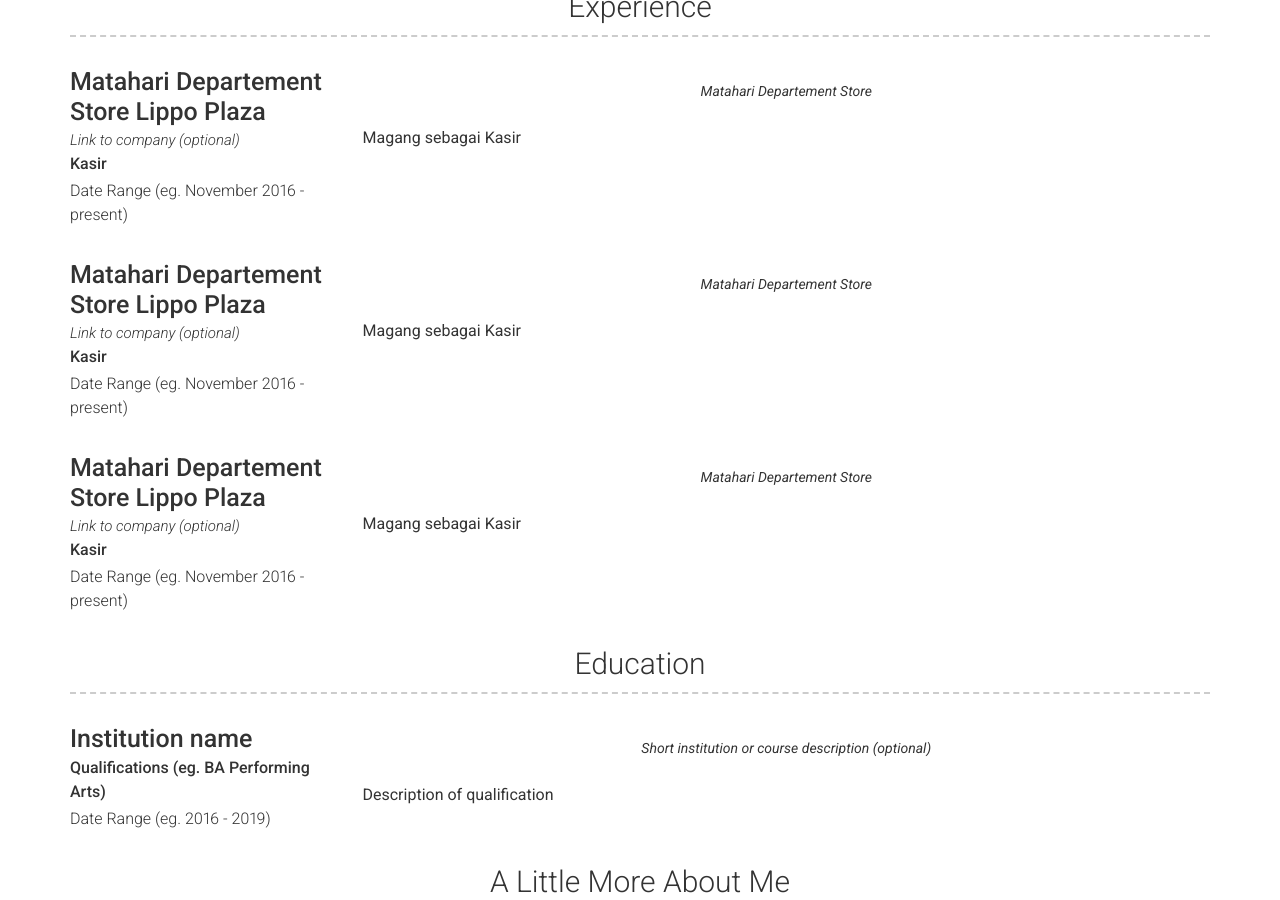
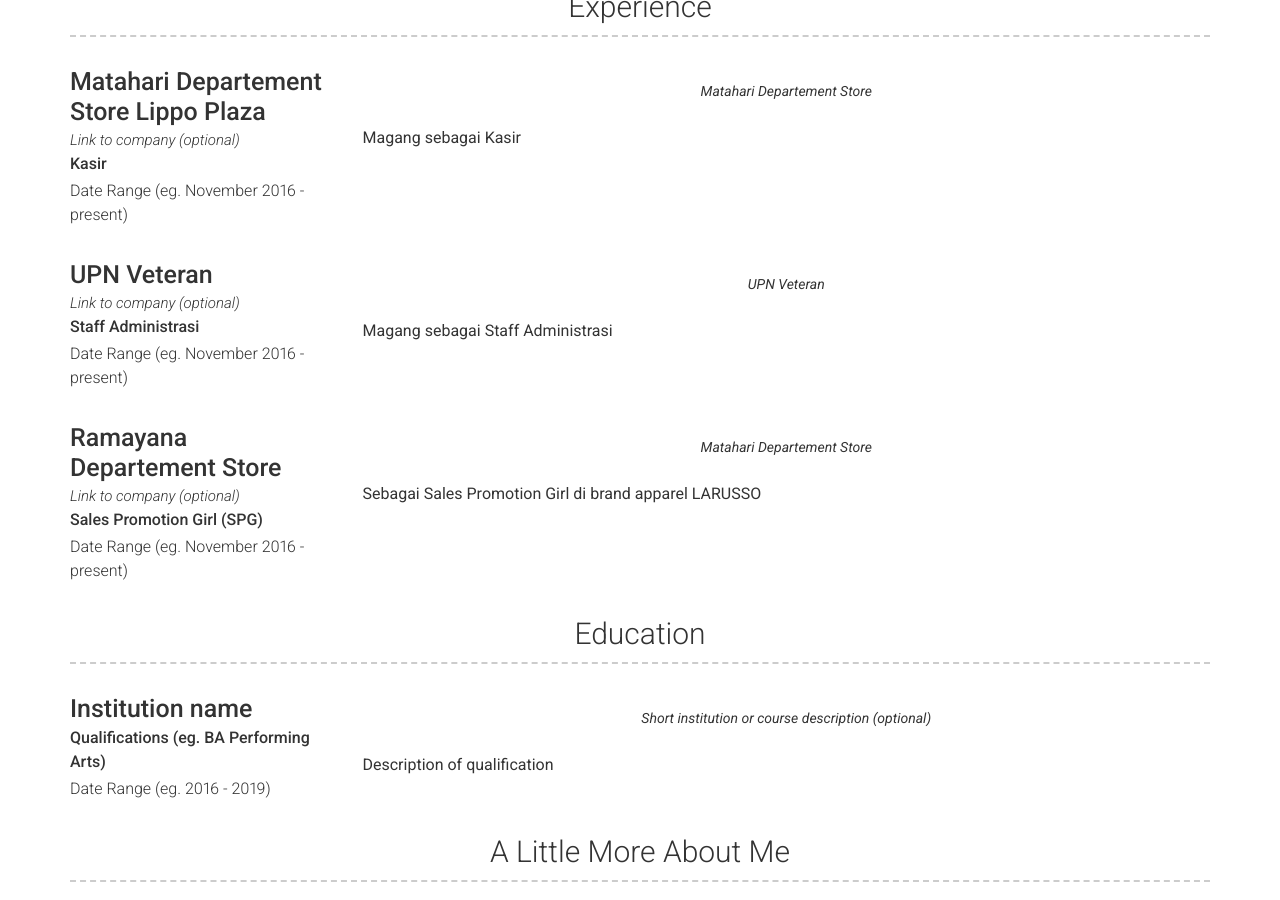
Before and after one commit to HendraSurya/elvinsurya.github.io, a Jekyll site: the page built from index.md, in a window 1280 px wide and 900 px high, scrolled down 860 px. Built offline with Jekyll 4.4.1, drawn with Linux system fonts in a browser that asks for light colours; nearby versions of some CDN libraries.

Commit message:
Update experience.yml

```diff
--- a/_data/experience.yml
+++ b/_data/experience.yml
@@ -11,22 +11,22 @@
 
 # Experience template
 - layout: left
-  company: Matahari Departement Store Lippo Plaza
+  company: UPN Veteran
   link: Link to company (optional)
-  job_title: Kasir
+  job_title: Staff Administrasi
+  dates: Date Range (eg. November 2016 - present)
+  quote: >
+   UPN Veteran
+  description: | # this will include new lines to allow paragraphs
+    Magang sebagai Staff Administrasi
+
+# Experience template
+- layout: left
+  company: Ramayana Departement Store
+  link: Link to company (optional)
+  job_title: Sales Promotion Girl (SPG)
   dates: Date Range (eg. November 2016 - present)
   quote: >
    Matahari Departement Store
   description: | # this will include new lines to allow paragraphs
-    Magang sebagai Kasir
-
-# Experience template
-- layout: left
-  company: Matahari Departement Store Lippo Plaza
-  link: Link to company (optional)
-  job_title: Kasir
-  dates: Date Range (eg. November 2016 - present)
-  quote: >
-   Matahari Departement Store
-  description: | # this will include new lines to allow paragraphs
-    Magang sebagai Kasir
+    Sebagai Sales Promotion Girl di brand apparel LARUSSO
```
